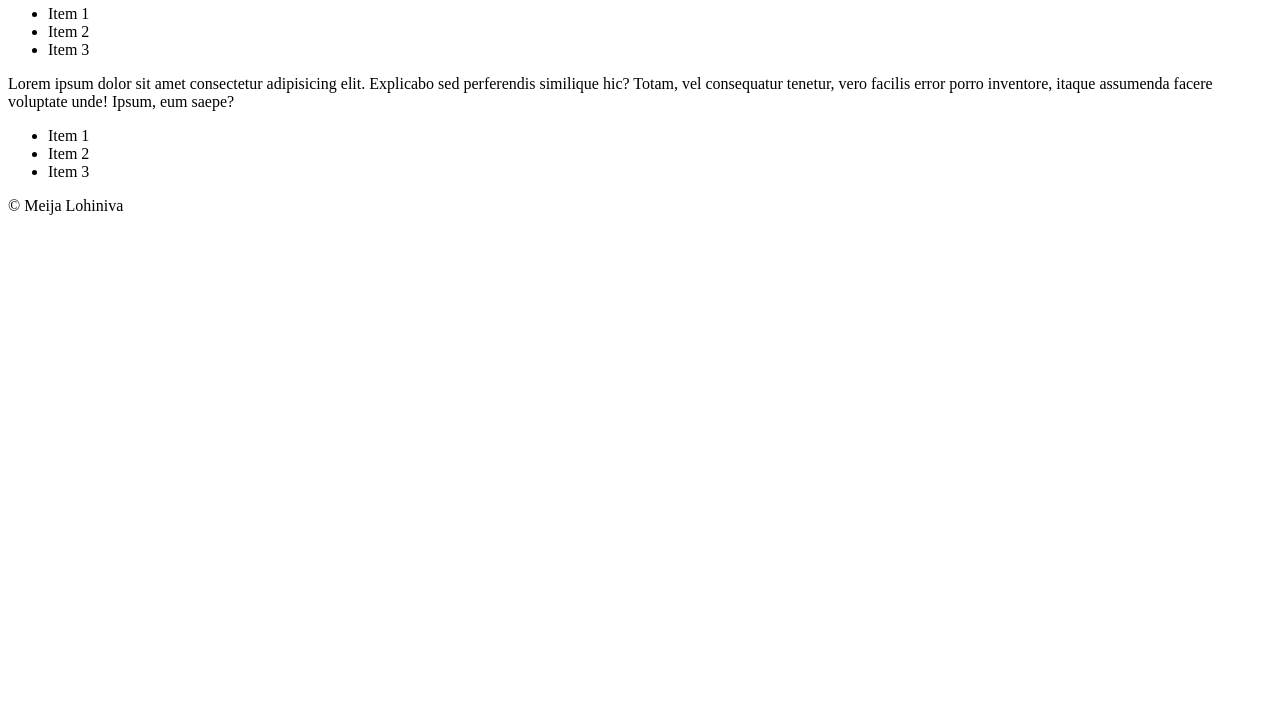
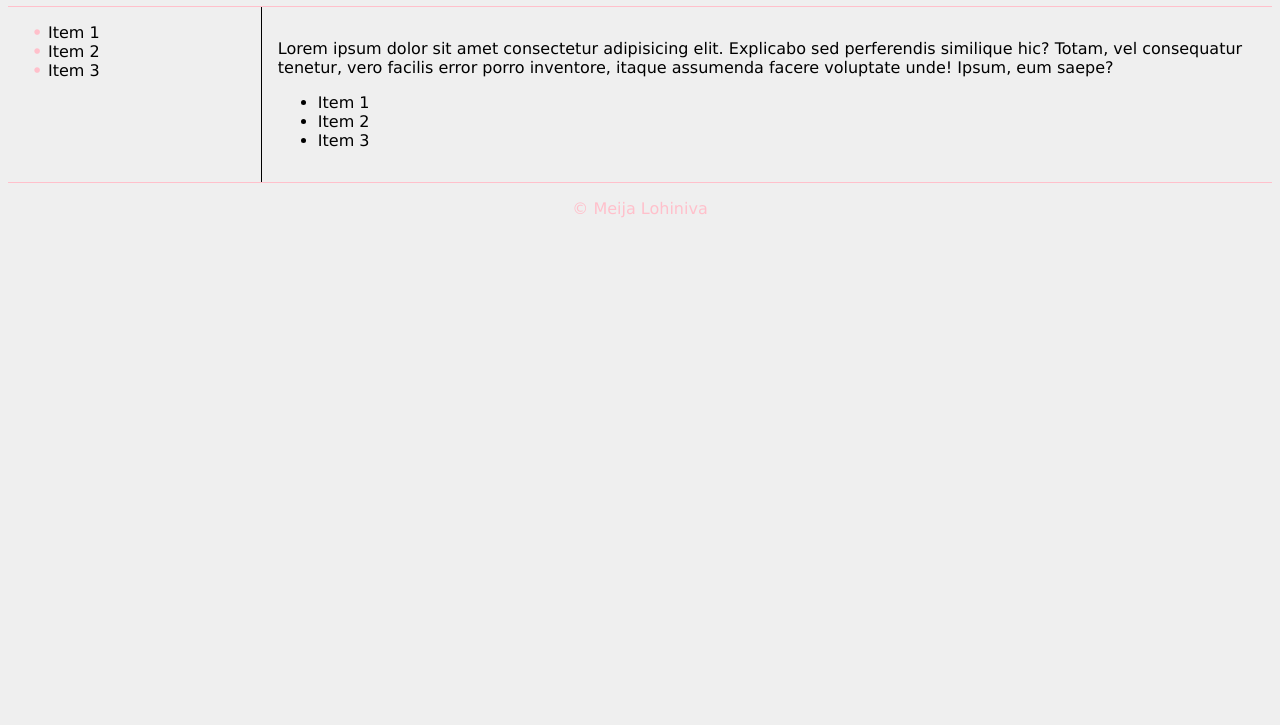
Before and after one commit to heliannika/web-tek, a plain HTML site: page sass1204/index.html in a window 1280 px wide. Shown: the part 75-800 px from the top of the page. Drawn offline with Linux system fonts and the light colour scheme.

Commit message:
CSS-tiedoston linkitys

```diff
--- a/sass1204/index.html
+++ b/sass1204/index.html
@@ -5,8 +5,8 @@
     <meta http-equiv="X-UA-Compatible" content="IE=edge">
     <meta name="viewport" content="width=device-width, initial-scale=1.0">
     <title>Sass test</title>
-    <!--<link rel="stylesheet" href="/css/styles.css">-->
-    <link rel="stylesheet" href="/css/scss/styles_processed.css">
+    <link rel="stylesheet" href="css/styles.css">
+    <!--<link rel="stylesheet" href="/css/scss/styles_processed.css">-->
 </head>
 <body>
     <header>
```
